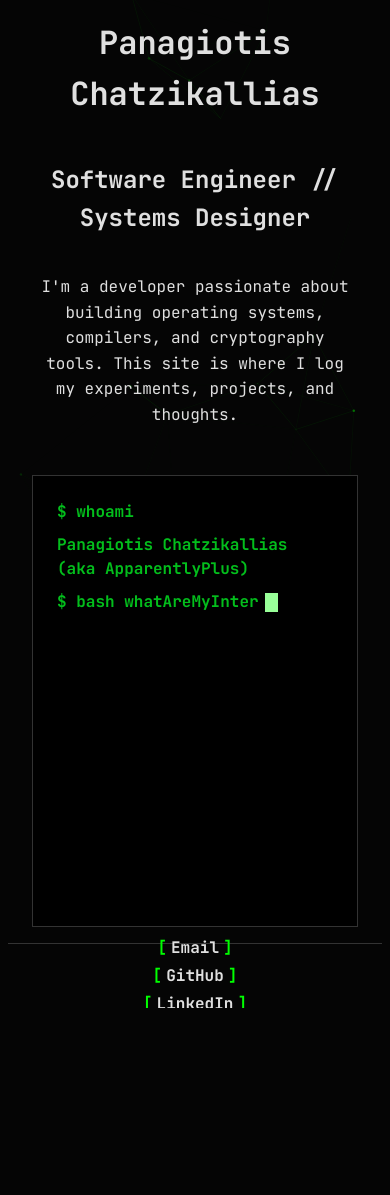
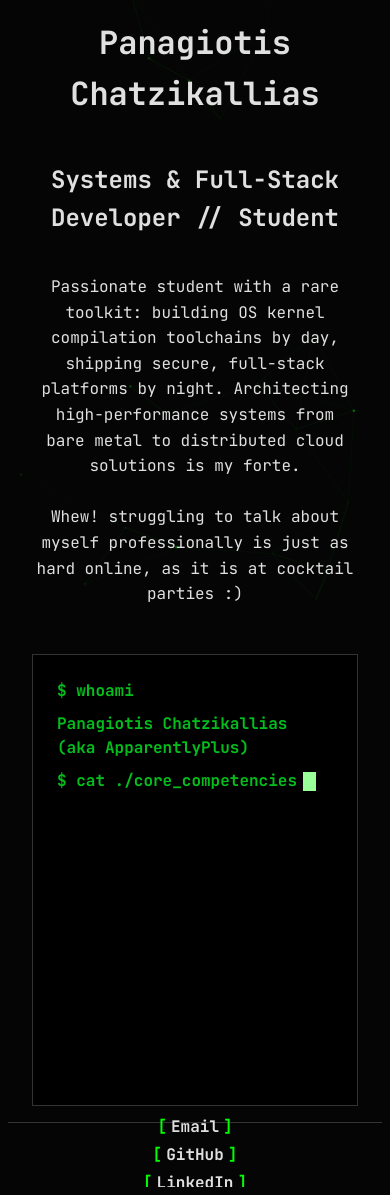
Before and after one commit to ApparentlyPlus/whoami, a Flask app: page / in a window 390 px wide. Shown: the part 242-1437 px from the top of the page. Before the commit the page ends 1250 px from the top, so only its background shows below. Run offline with Flask 3, Linux system fonts and the light colour scheme.

Commit message:
Update layout styles for improved responsiveness; enhance terminal animation and update personal bio for clarity and engagement.

```diff
--- a/static/css/styles.css
+++ b/static/css/styles.css
@@ -65,7 +65,7 @@
 /* === LAYOUT === */
 .container {
     flex: 1;
-    max-width: 1100px;
+    max-width: 1500px;
     margin: 0 auto;
     padding: 1rem 1.5rem;
     display: flex;
@@ -254,7 +254,7 @@
     width: 100%;
     display: grid;
     grid-template-columns: 1fr 1fr;
-    gap: 3rem;
+    gap: 4rem;
     align-items: center;
     justify-content: center;
     min-height: auto;
--- a/static/js/main.js
+++ b/static/js/main.js
@@ -187,26 +187,34 @@
 if (terminalScreenElement) {
     TE = TerminalEmulator.init(terminalScreenElement);
 }
-
 // This function will be called by the animation orchestrator
 function startTerminalAnimation() {
     if (TE) {
-        TE.wait(500, false) // Short delay after border anim
-          .then( TE.enterInput.bind(TE, 'whoami') )
-          .then( TE.enterCommand.bind( TE ) )
-          .then( TE.enterResponse.bind(TE, 'Panagiotis Chatzikallias (aka ApparentlyPlus)') )
-          .then( TE.wait.bind(TE, 1000, false) )
-          .then( TE.enterInput.bind(TE, 'bash whatAreMyInterests.sh') )
-          .then( TE.enterCommand.bind(TE) )
-          .then( TE.enterResponse.bind(TE, 'Backend Development, Systems Design, Cybersecurity, Compilers') )
-          .then( TE.wait.bind(TE, 1000, false) )
-          .then( TE.enterInput.bind(TE, 'bash FavoriteLanguages.sh') )
-          .then( TE.enterCommand.bind(TE) )
-          .then( TE.enterResponse.bind(TE, 'Python, C, Rust, Go') )
-          .then( TE.wait.bind(TE, 1000, false) )
-          .then( TE.enterInput.bind(TE, 'cat recruiter_note.txt') )
-          .then( TE.enterCommand.bind(TE) )
-          .then( TE.enterResponse.bind(TE, 'This website serves as my interactive autobiography. Welcome.') )
-          .then( TE.reset.bind(TE) );
+        TE.wait(TE.wait.bind(TE, 500, false)) // Short delay after page load
+          .then(TE.enterInput.bind(TE, 'whoami'))
+          .then(TE.enterCommand.bind(TE))
+          .then(TE.enterResponse.bind(TE, 'Panagiotis Chatzikallias (aka ApparentlyPlus)'))
+          .then(TE.wait.bind(TE, 1000, true))
+
+          .then(TE.enterInput.bind(TE, 'cat ./core_competencies.txt'))
+          .then(TE.enterCommand.bind(TE))
+          .then(TE.enterResponse.bind(TE, 'Systems Programming (Kernels, Optimization, Distributed systems), Full-Stack Dev (React, ASP.NET, MongoDB, SQL), Cloud & DevOps (Docker, CI/CD)'))
+          .then(TE.wait.bind(TE, 1000, true))
+
+          .then(TE.enterInput.bind(TE, 'ls ./top_projects'))
+          .then(TE.enterCommand.bind(TE))
+          .then(TE.enterResponse.bind(TE, 'GatOS (Modular Kernel Toolchain), UniNotes (Full-Stack Collab Platform), Marina (Reflective PE Loader)'))
+          .then(TE.wait.bind(TE, 1000, true))
+
+          .then(TE.enterInput.bind(TE, 'cat ./fav_lang.txt'))
+          .then(TE.enterCommand.bind(TE))
+          .then(TE.enterResponse.bind(TE, "Java, C, Python, C# and whatever fits the architecture best!"))
+
+          .then(TE.enterInput.bind(TE, 'bash ./check_distinctions.sh'))
+          .then(TE.enterCommand.bind(TE))
+          .then(TE.enterResponse.bind(TE, 'ICPC Regional Finalist (2025) | ECSC National Team (2023, Rank 3rd) | HTB Challenge Creator'))
+          .then(TE.wait.bind(TE, 1000, true))
+
+          .then(TE.reset.bind(TE)); // Loop the animation
     }
 }
--- a/templates/index.html
+++ b/templates/index.html
@@ -11,9 +11,11 @@
         <img src="{{ url_for('static', filename='assets/avatar.png') }}" alt="Panagiotis Chatzikallias" class="landing-profile-pic">
 
         <h1 class="landing-name">Panagiotis Chatzikallias</h1>
-        <h2 class="landing-subtitle">Software Engineer // Systems Designer</h2>
+        <h2 class="landing-subtitle">Systems & Full-Stack Developer // Student</h2>
         <p class="landing-bio">
-            I'm a developer passionate about building operating systems, compilers, and cryptography tools. This site is where I log my experiments, projects, and thoughts.
+            Passionate student with a rare toolkit: building OS kernel compilation toolchains by day, shipping secure, full-stack platforms by night. Architecting high-performance systems from bare metal to distributed cloud solutions is my forte.
+            <br><br>
+            Whew! struggling to talk about myself professionally is just as hard online, as it is at cocktail parties :)
         </p>
 
     </div>
```
